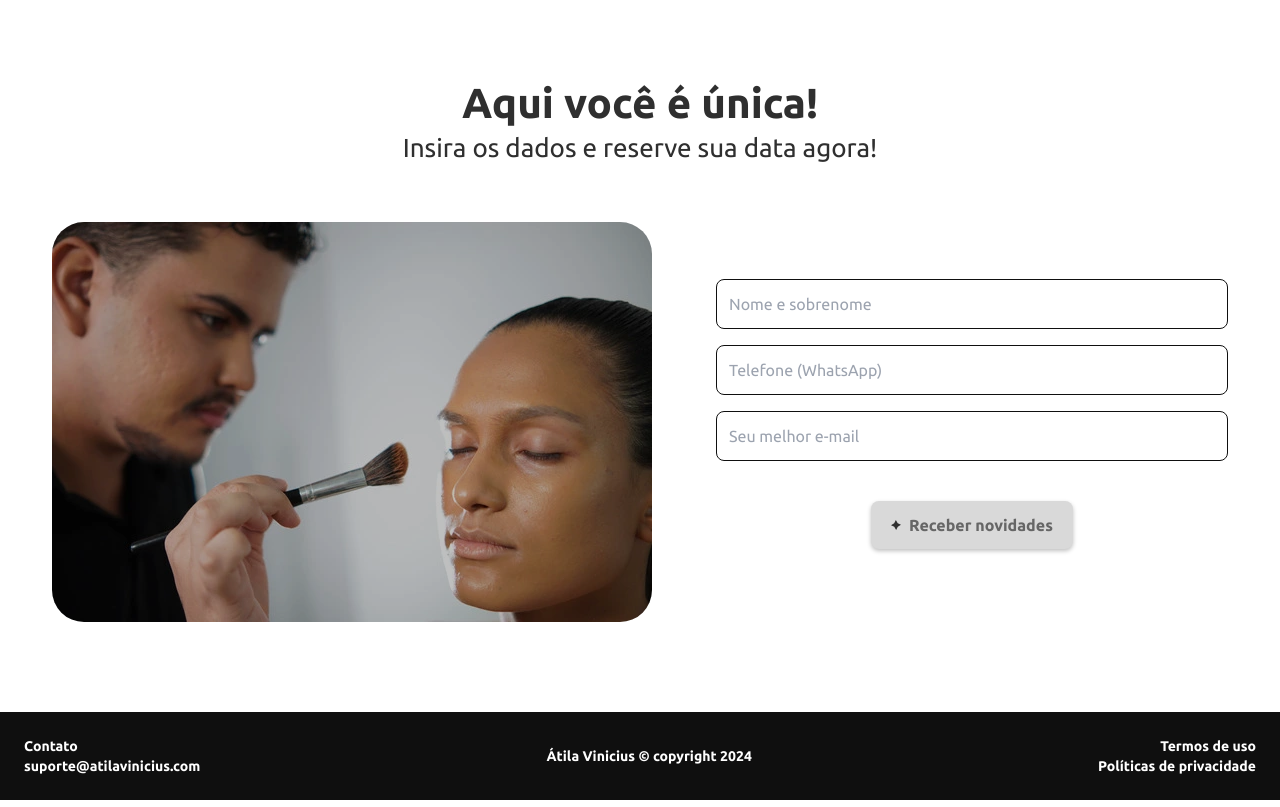
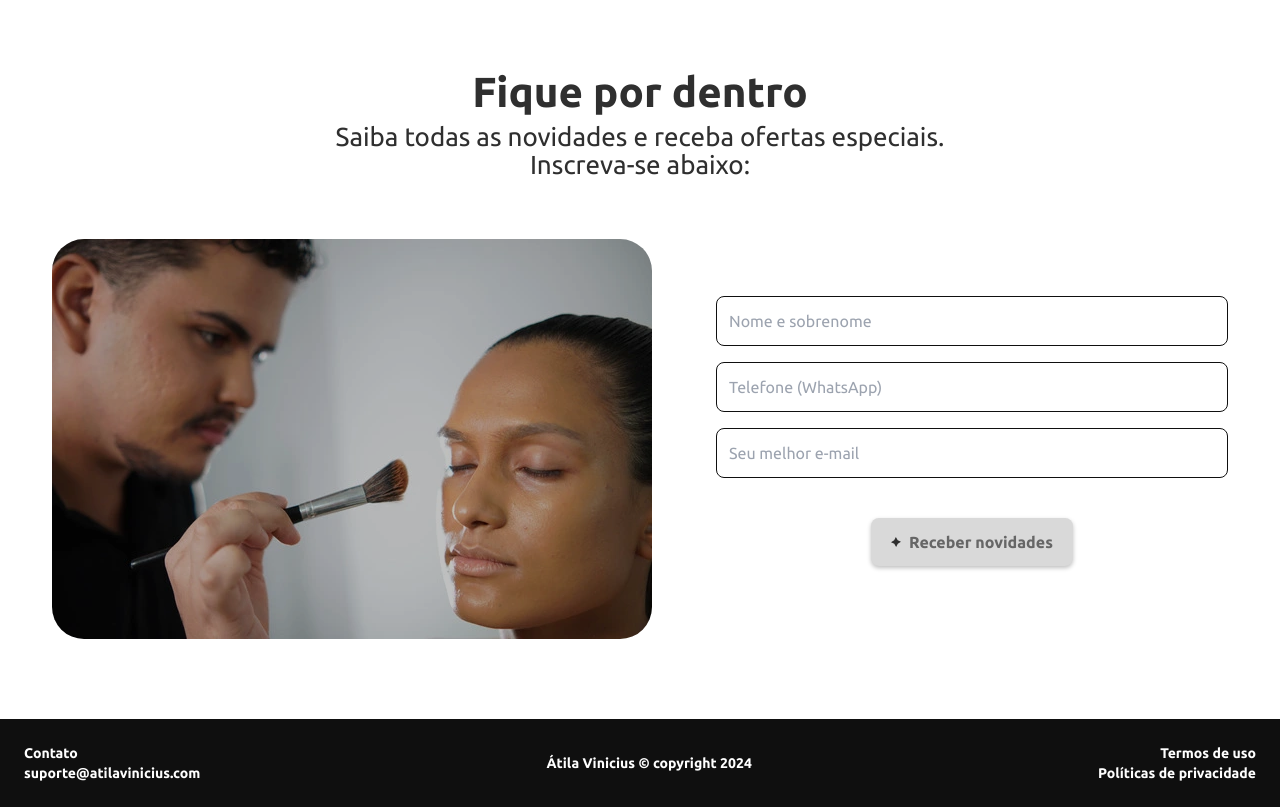
Before and after one commit to Brunowcst/proj-extensao, a Next.js app: page / in a window 1280 px wide. Built offline with nearby package versions, Linux system fonts and the light colour scheme.

Commit message:
feat: Update Header texts #4

```diff
--- a/src/components/Header.tsx
+++ b/src/components/Header.tsx
@@ -12,13 +12,14 @@ export default function Header() {
         alt=''
         className='md:hidden w-full rounded-b-4xl brightness-50'
       />
-      <div className='px-2 py-5'>
+      <div className='px-2 py-5 items-center'>
         <h1 className='text-subheading md:text-heading font-bold'>
-          Aqui você é única!
+          Fique por dentro
         </h1>
-        <p className='text-lg md:text-subheading'>
-          Insira os dados e reserve sua data agora!
+        <p className='text-lg md:text-subheading w-4/5 md:w-full mx-auto'>
+          Saiba todas as novidades e receba ofertas especiais.
         </p>
+        <p className='text-lg md:text-subheading'>Inscreva-se abaixo:</p>
       </div>
     </header>
   );
```
